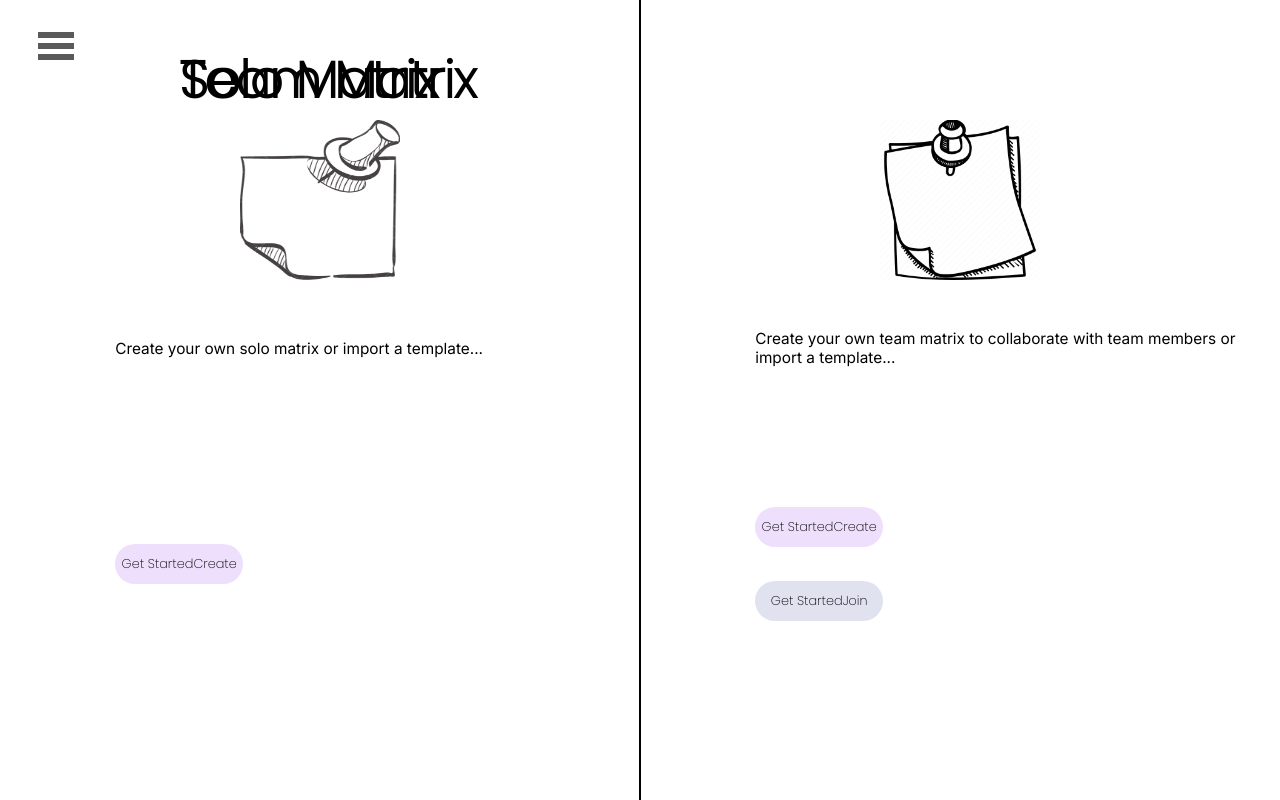
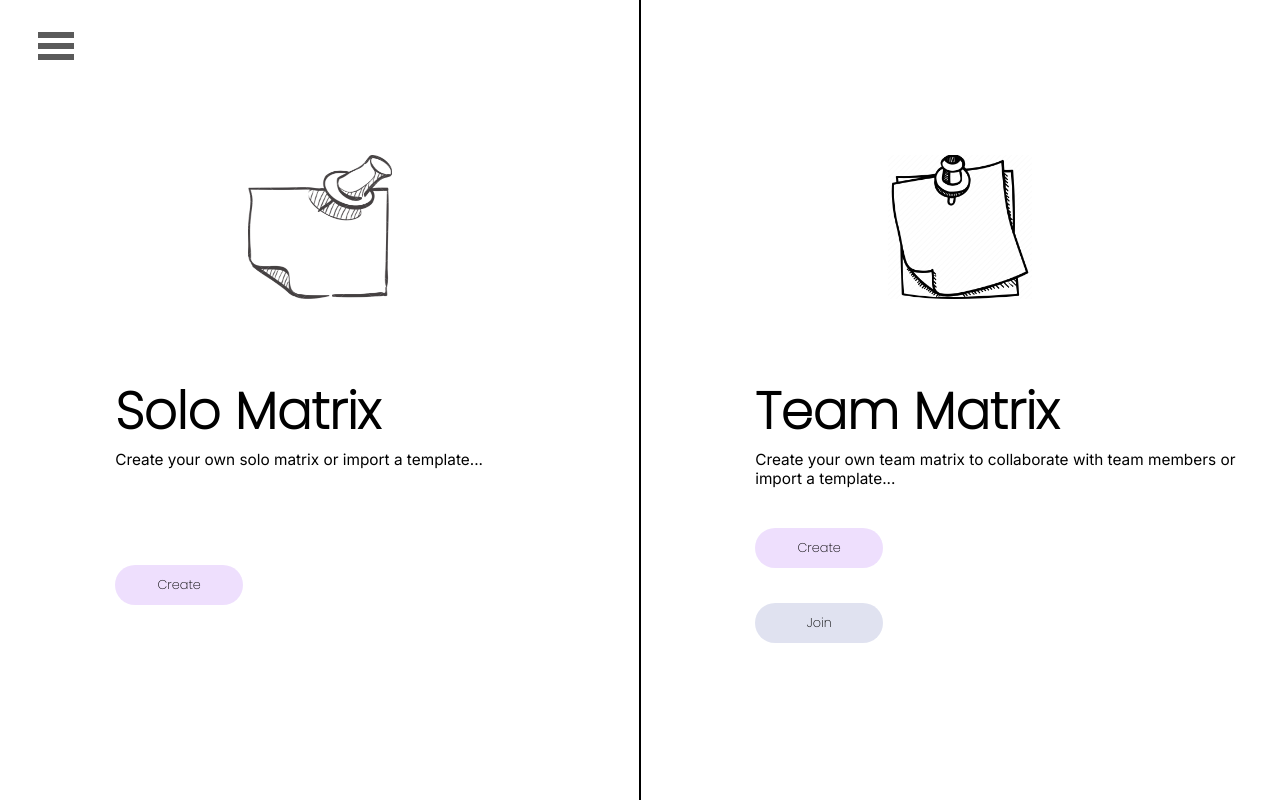
Before and after one commit to indexZ3ro/FIT4002, a React (Create React App) app in the folder client/: page /Home in a window 1280 px wide. Built offline with nearby package versions, Linux system fonts and the light colour scheme.

Commit message:
fixed home page

```diff
--- a/client/src/Components/Buttons/text_button.js
+++ b/client/src/Components/Buttons/text_button.js
@@ -9,7 +9,7 @@ const TextButton = ({ id, handleClick, type, customStyle }) => {
         className={type || 'text-button'}
         style={customStyle}
         onClick={handleClick}
-      >Get Started
+      >
         {label}
       </button>
     </div>
--- a/client/src/css/homepage.css
+++ b/client/src/css/homepage.css
@@ -13,6 +13,7 @@
 .right{
     width: 50vw;
     background-color: #FFFFFF;
+
 }
 
 .homepage-split-container{
@@ -25,14 +26,14 @@
     display: flex;
     justify-content: center;
     align-items: center;
-    height: 20vh;
+    height: 40vh;
     margin-top: 15vh;
     margin-bottom: 5vh;
 }
 
 .homepage-img-container img{
-    width: 20vh;
-    height: 20vh;
+    width: 18vh;
+    height: 18vh;
 }
 
 .vertical-line {
@@ -54,7 +55,7 @@
     display: flex;
     flex-direction: column;
     justify-content: space-evenly;
-    height: 7vh;
+    height: 3vh;
 }
 
 .homepage-content-button{
--- a/client/src/pages/home.js
+++ b/client/src/pages/home.js
@@ -33,7 +33,7 @@ const Homepage = () => {
           </div>
           <div className='homepage-content'>
             <div className='homepage-content-text'>
-              <h4 className='homepage-heading'>Solo Matrix</h4>
+              <h className='homepage-heading'>Solo Matrix</h>
               <div className='homepage-subheading'>
                 Create your own solo matrix or import a template...
               </div>
@@ -56,7 +56,7 @@ const Homepage = () => {
           </div>
           <div className='homepage-content'>
             <div className='homepage-content-text'>
-              <h4 className='homepage-heading'>Team Matrix</h4>
+              <h className='homepage-heading'>Team Matrix</h>
               <div className='homepage-subheading'>
                 Create your own team matrix to collaborate with team members or
                 import a template...
```
